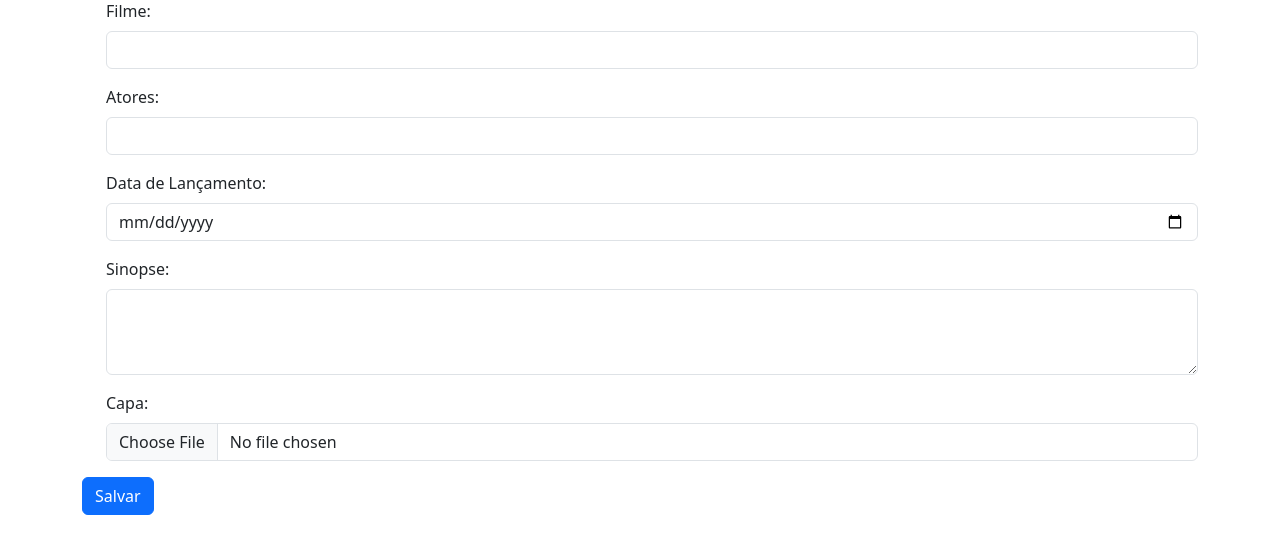
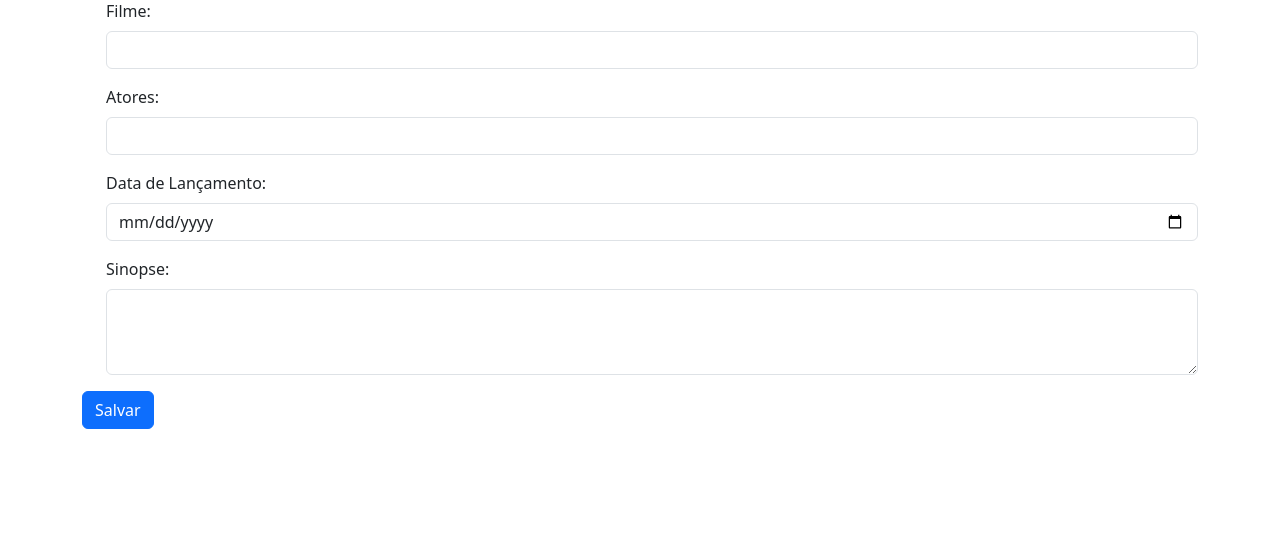
Before and after one commit to AnaK2005/Site-de-cinema, a Laravel app: page /cadastro-filme in a window 1280 px wide. Shown: the part 57-611 px from the top of the page. Run offline with Laravel 10, Linux system fonts and the light colour scheme.

Commit message:
bd banco

```diff
--- a/app/Http/Controllers/cadastroFilme.php
+++ b/app/Http/Controllers/cadastroFilme.php
@@ -3,27 +3,28 @@
 namespace App\Http\Controllers;
 
 use Illuminate\Http\Request;
-use App\Models\cadastroFilmeModel;
+use App\Models\Filme;
+use Illuminate\Support\Facades\Redirect;
+
 
 class cadastroFilme extends Controller
 {
-    public function buscaCadastroFilme(Request $request){
+    public function buscaCadastroFilme(){
 
         return View('cadastroFilme');
     }
 
-    public function cadastrarFilme() {
+    public function cadastrarFilme(Request $request) {
         $dadosFilme = $request->validate([
-            'filme' => 'string|required',
-            'atores'=> 'string|required',
-            'dataLancamento' => 'string|required',
-            'sinopse' => 'string|required',
-            'capa' => 'string|required'
+            'nomefilme' => 'string|required',
+            'atoresfilme'=> 'string|required',
+            'dtlancamentofilme' => 'string|required',
+            'sinopsefilme' => 'string|required',
         ]);
 
-        cadastroFilmeModel::create($dadosFilme);
+        Filme::create($dadosFilme);
 
-        return Redirect::route('/home');
+        return Redirect::route('cadastro-filme');
 
 
 
--- a/resources/views/cadastroFilme.blade.php
+++ b/resources/views/cadastroFilme.blade.php
@@ -2,26 +2,25 @@
 
 @section('content')
 
-  <form>
+  <form method = "post" action="{{route('cadastro-filme')}}">
+
+    @csrf
+
     <div class="mb-3 form-check">
       <label for="filmeInput" class="form-label">Filme:</label>
-      <input type="text" name="filme" class="form-control" id="filmeInput" >
+      <input type="text" name="nomefilme" class="form-control" id="filmeInput" >
     </div>
     <div class="mb-3 form-check">
       <label for="atoresInput" class="form-label">Atores:</label>
-      <input type="text" name="atores" class="form-control" id="atoresInput">
+      <input type="text" name="atoresfilme" class="form-control" id="atoresInput">
     </div>
     <div class="mb-3 form-check">
       <label for="dataLancamentoInput" class="form-label">Data de Lançamento:</label>
-      <input type="date" name="dataLancamento" class="form-control" id="dataLancamentoInput" >
+      <input type="date" name="dtlancamentofilme" class="form-control" id="dataLancamentoInput" >
     </div>
     <div class="mb-3 form-check">
       <label for="sinopseInput" class="form-label">Sinopse:</label>
-      <textarea class="form-control" name="sinopse" id="sinopseInput" rows="3"></textarea>
-    </div>
-    <div class="mb-3 form-check">
-      <label for="capaInput" class="form-label">Capa:</label>
-      <input class="form-control" name="capa"  type="file" id="capaInput">
+      <textarea class="form-control" name="sinopsefilme" id="sinopseInput" rows="3"></textarea>
     </div>
     <button type="submit" class="btn btn-primary">Salvar</button>
   </form>
--- a/routes/web.php
+++ b/routes/web.php
@@ -21,10 +21,12 @@ Route::get('/', function () {
     return view('home');
 });
 
-Route::get('/cadastro-filme',[cadastroFilme::class,'buscaCadastroFilme'])->name('buscar-cadastro-filme');
+Route::get('/cadastro-filme',[cadastroFilme::class,'buscaCadastroFilme'])->name('cadastro-filme');
 
 Route::get('/cadastro-funcionario',[cadastroFuncionario::class,'buscaCadastroFuncionario']);
 
 Route::get('/cadastro-sala',[cadastroSala::class,'buscaCadastroSala']);
 
 Route::post('/cadastro-funcionario',[cadastroFuncionario::class, 'cadastrarFuncionario'])->name('cadastro-funcionario');
+
+Route::post('/cadastro-filme',[cadastroFilme::class, 'cadastrarFilme'])->name('cadastro-filme');
```
Also changed, not shown: app/Models/Filme.php (added, +15 -0 lines), app/Models/cadastroFilmeModel.php (deleted, +0 -15 lines), database/migrations/2023_03_27_223739_create_filmes_table.php, 1 other file.
